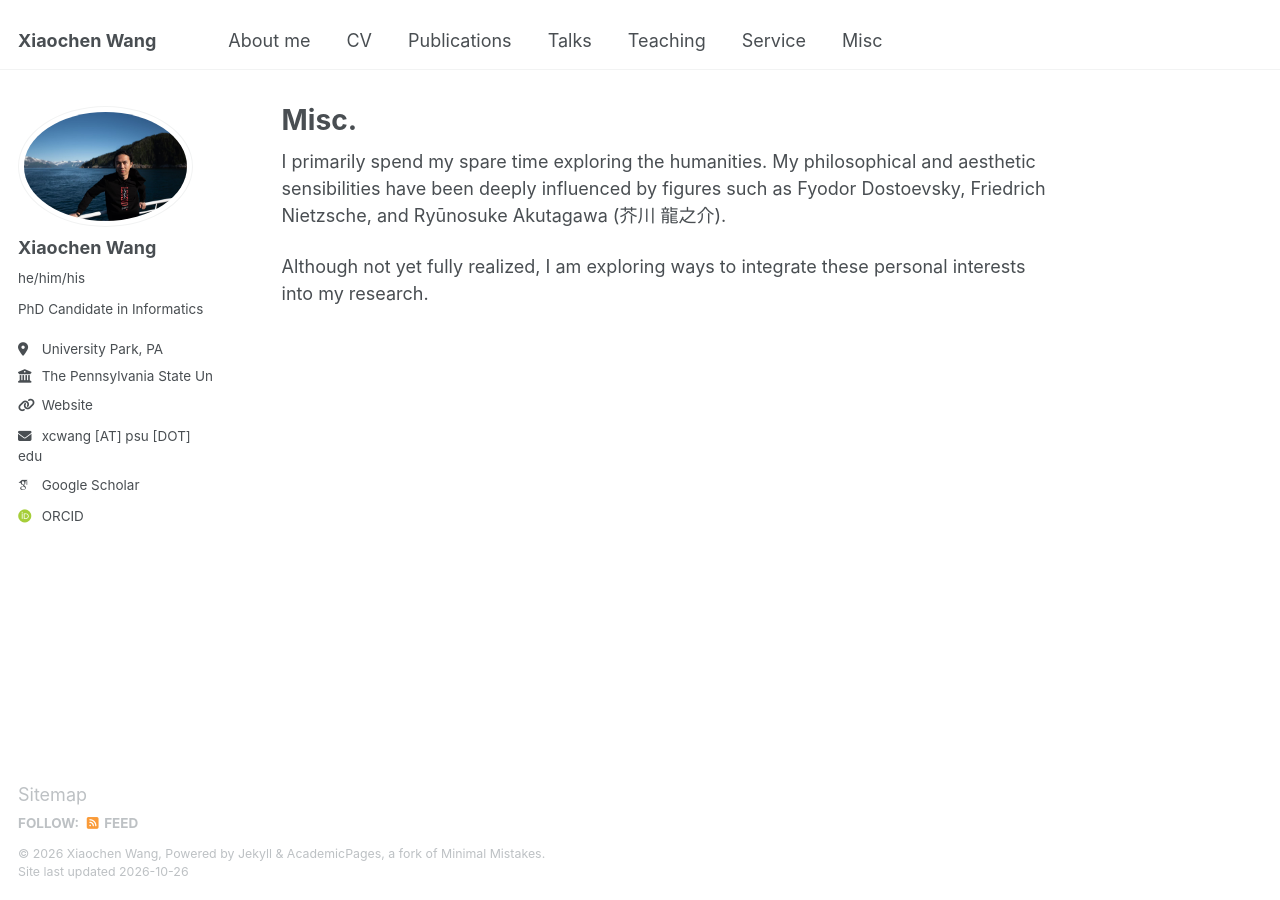
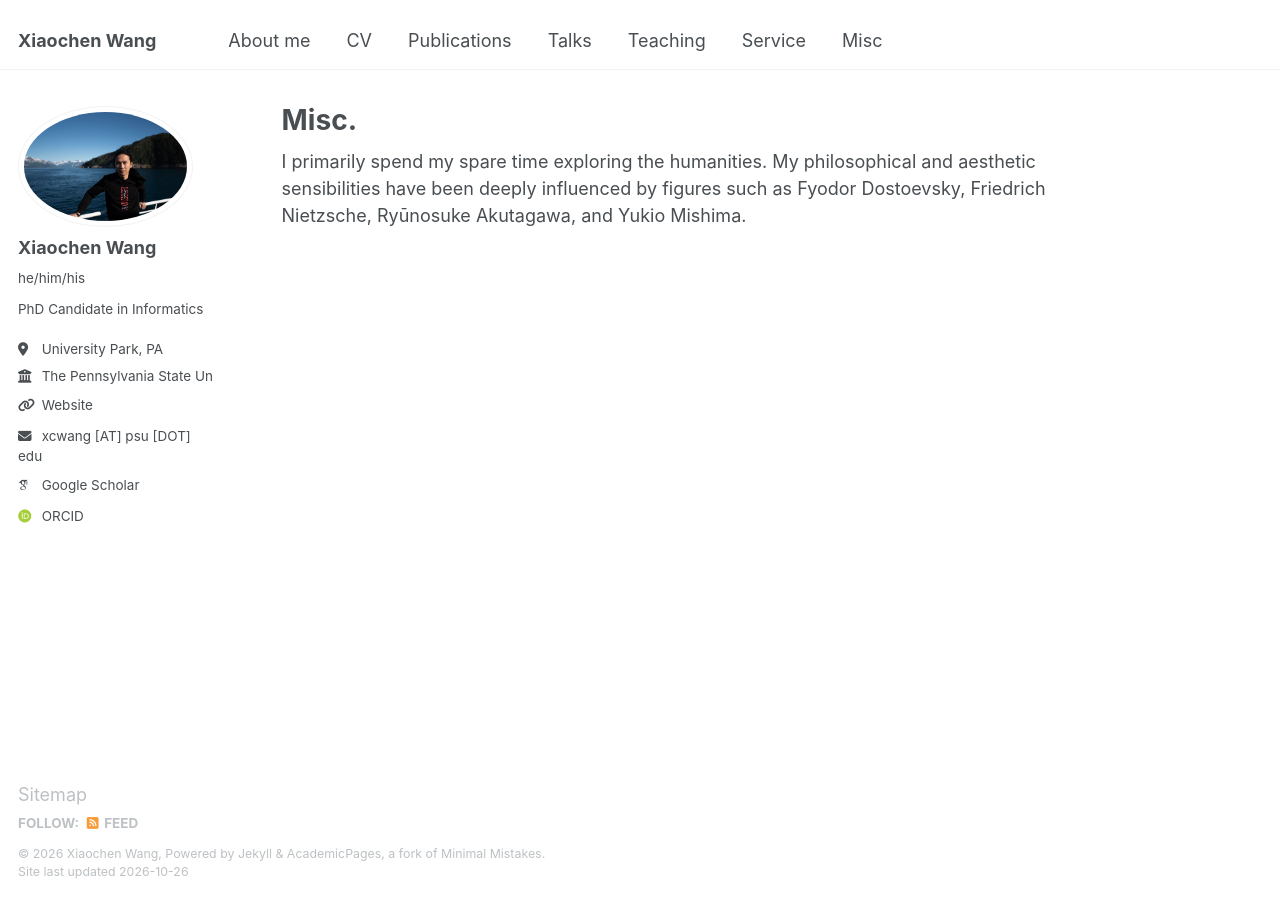
Before and after one commit to XiaochenWang-PSU/XiaochenWang-PSU.github.io, a Jekyll site: the page built from _pages/misc.md, in a window 1280 px wide. Built offline with Jekyll 4.4.1, drawn with Linux system fonts in a browser that asks for light colours; some web fonts are replaced.

Commit message:
Trim the Misc page and add Yukio Mishima to the list of influences
Co-Authored-By: Claude Opus 5.5 <noreply@anthropic.com>

```diff
--- a/_pages/misc.md
+++ b/_pages/misc.md
@@ -9,8 +9,6 @@ redirect_from:
 ---
 
 
-I primarily spend my spare time exploring the humanities. My philosophical and aesthetic sensibilities have been deeply influenced by figures such as Fyodor Dostoevsky, Friedrich Nietzsche, and Ryūnosuke Akutagawa (芥川 龍之介).
+I primarily spend my spare time exploring the humanities. My philosophical and aesthetic sensibilities have been deeply influenced by figures such as Fyodor Dostoevsky, Friedrich Nietzsche, Ryūnosuke Akutagawa, and Yukio Mishima.
 
 <!-- In addition, I enjoy the music of King Crimson, the films of Akira Kurosawa (黒澤 明), and the paintings of Utagawa Hiroshige (歌川 広重). -->
-
-Although not yet fully realized, I am exploring ways to integrate these personal interests into my research.
```
